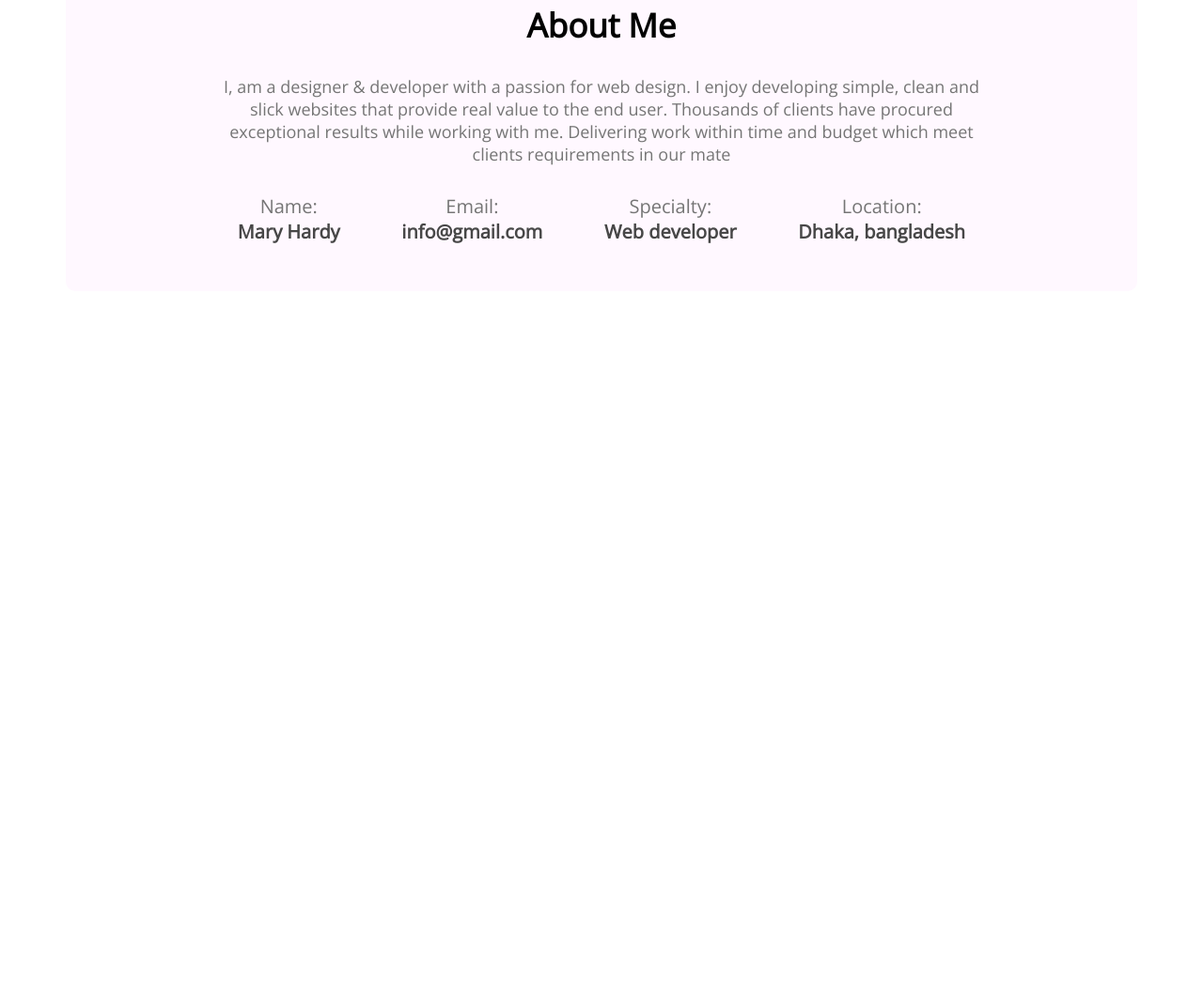
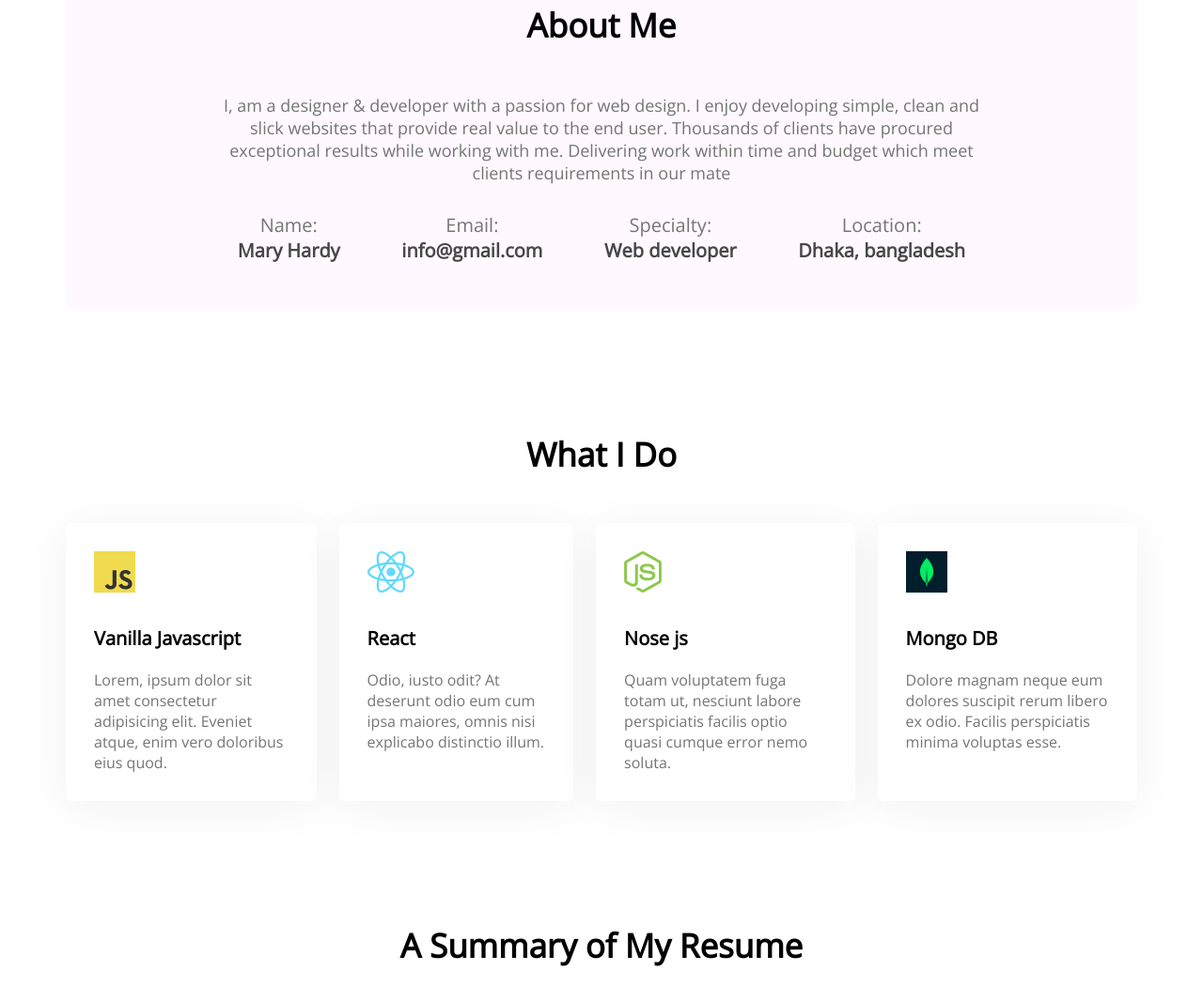
Before and after one commit to Shadnan/developer-portfolio, a plain HTML site: page index.html in a window 1280 px wide. Shown: the part 1017-2084 px from the top of the page at 94% size. Before the commit the page ends 1327 px from the top, so only its background shows below. Drawn offline with nearby package versions, Linux system fonts and the light colour scheme.

Commit message:
added sills content

```diff
--- a/index.html
+++ b/index.html
@@ -57,6 +57,36 @@
                 </div>
             </div>
         </section>
+        <!-- what i do section -->
+
+        <section class="what-i-do">
+            <h3 class="section-title">What I Do</h3>
+            <div class="skills-container">
+                <div class="skill">
+                    <img src="images/icons/js.png" alt="">
+                    <p class="skill-title">Vanilla Javascript</p>
+                    <p class="skill-description">Lorem, ipsum dolor sit amet consectetur adipisicing elit. Eveniet atque, enim vero doloribus eius quod.</p>
+                </div>
+                <div class="skill">
+                    <img src="images/icons/react.png" alt="">
+                    <p class="skill-title">React</p>
+                    <p class="skill-description">Odio, iusto odit? At deserunt odio eum cum ipsa maiores, omnis nisi explicabo distinctio illum.</p>
+                </div>
+                <div class="skill">
+                    <img src="images/icons/nodejs.png" alt="">
+                    <p class="skill-title">Nose js</p>
+                    <p class="skill-description">Quam voluptatem fuga totam ut, nesciunt labore perspiciatis facilis optio quasi cumque error nemo soluta.</p>
+                </div>
+                <div class="skill">
+                    <img src="images/icons/mongo.png" alt="">
+                    <p class="skill-title">Mongo DB</p>
+                    <p class="skill-description">Dolore magnam neque eum dolores suscipit rerum libero ex odio. Facilis perspiciatis minima voluptas esse.</p>
+                </div>
+            </div>
+        </section>
+        <section class="resume">
+            <h3 class="section-title">A Summary of My Resume</h3>
+        </section>
     </main>
     <footer>
 
--- a/styles/portfolio.css
+++ b/styles/portfolio.css
@@ -65,7 +65,9 @@
     margin-bottom: 30px;
     /* 16 is by default font size and 400 is by default font weight */
 }
-
+section{
+    margin-top: 130px;
+}
 /* Main section */
 main{
     max-width:1140px ;
@@ -84,7 +86,7 @@
     text-align: center;
     font-weight: 700;
     font-size: 35px;
-    margin-bottom: 30px;
+    margin-bottom: 50px;
  }
 
 .section-description{
@@ -106,3 +108,29 @@
     font-size: 20px;
     color: #474747;
 }
+
+/* What i do styles */
+.what-i-do{
+    margin-top: 130px;
+
+
+}
+.skills-container{
+    display: flex;
+    gap: 24px;
+    }
+.skill{
+    background:#FFFFFF;
+    box-shadow: 0px 6px 50px rgba(0, 0, 0, 0.06);
+    border-radius: 5px;
+    padding:30px;
+}
+.skill-title{
+    font-weight: 700;
+    font-size: 20px;
+    margin-top: 30px;
+    margin-bottom: 20px;
+}
+.skill-description{
+    color:#757575;
+}
```
